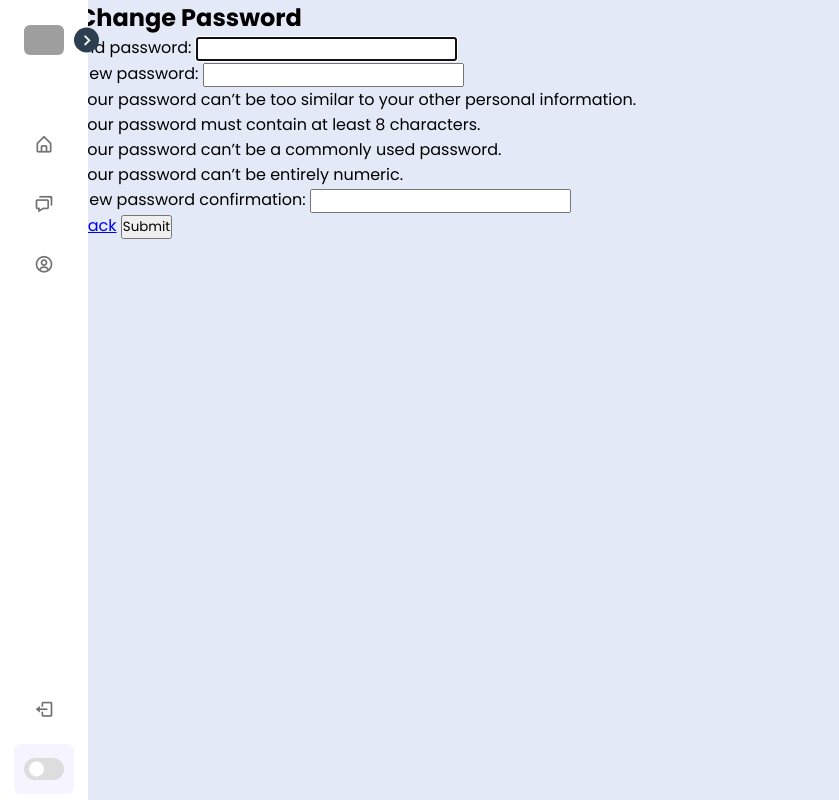
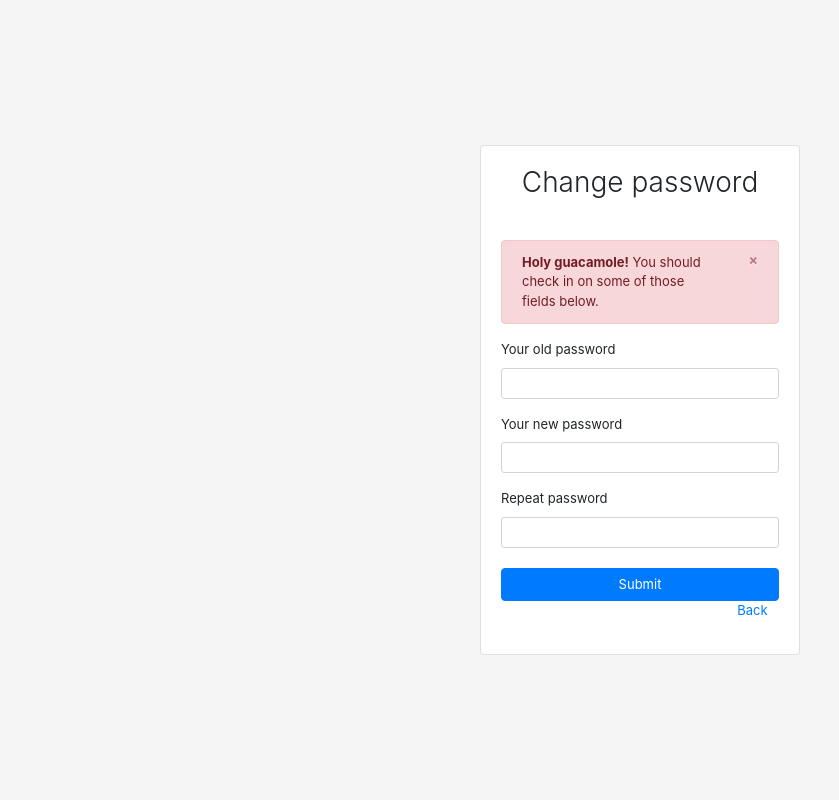
Before and after one commit to TinUIT/WebChat, a Django app: page /change-password/ in a window 1280 px wide. Shown: the whole page, without its empty margins (0-839 px from the left). Run offline with Django 4.2, Linux system fonts and the light colour scheme; a user stored in the database is signed in; some libraries are stand-ins or nearby versions; grey boxes are pictures that could not be loaded.

Commit message:
change-password

```diff
--- a/static/css/changepassword.css
+++ b/static/css/changepassword.css
@@ -48,7 +48,7 @@ span{
 	text-decoration: none;
 }
 
-form .back{
-	margin-right: 30%;
-	left: 50px;
+form .backhome{
+	text-align: center;
+
 }
--- a/templates/password-reset/change-password.html
+++ b/templates/password-reset/change-password.html
@@ -1,13 +1,56 @@
-{% extends 'base.html' %}
 
-{% block title %}Change Password Page{% endblock title %}
+
+{% comment %} {% block title %}Change Password Page{% endblock title %} {% endcomment %}
 
 {% block content %}
-    <h2>Change Password</h2>
+    {% comment %} <h2>Change Password</h2>
     <form method="post">
         {% csrf_token %}
         {{ form.as_p }}
         <a href="{% url 'home' %}">Back</a>
         <button type="submit">Submit</button>
-    </form>
+    </form> {% endcomment %}
+    <link href="//maxcdn.bootstrapcdn.com/bootstrap/4.1.1/css/bootstrap.min.css" rel="stylesheet" id="bootstrap-css">
+{% comment %} <script src="//maxcdn.bootstrapcdn.com/bootstrap/4.1.1/js/bootstrap.min.js"></script> {% endcomment %}
+{% comment %} <script src="//cdnjs.cloudflare.com/ajax/libs/jquery/3.2.1/jquery.min.js"></script> {% endcomment %}
+{% load static %}
+<link rel="stylesheet" href="{% static 'css/changepassword.css' %}">
+<div class="card login-form">
+	<div class="card-body">
+		<h3 class="card-title text-center">Change password</h3>
+
+		<!--Password must contain one lowercase letter, one number, and be at least 7 characters long.-->
+
+		<div class="card-text">
+			<form>
+				<div class="alert alert-danger alert-dismissible fade show" role="alert">
+  					<strong>Holy guacamole!</strong> You should check in on some of those fields below.
+  					<a class="close" data-dismiss="alert" aria-label="Close">
+    				<span aria-hidden="true">&times;</span>
+  					</a>
+				</div>
+				<div class="form-group">
+					<label for="id_old_password">Your old password</label>
+					<input type="password" class="form-control form-control-sm" id="id_old_password">
+				</div>
+				<div class="form-group">
+					<label for="eid_new_password1">Your new password</label>
+					<input type="password" class="form-control form-control-sm" id="id_new_password1">
+				</div>
+				<div class="form-group">
+					<label for="id_new_password2">Repeat password</label>
+					<input type="password" class="form-control form-control-sm" id="id_new_password1">
+				</div>
+
+
+				<div class="f">
+					<button type="submit" class="btn btn-primary btn-block submit-btn" ><a >Submit</a></button>
+				<a class= "backhome" href="/home" style="padding-left: 85%;" >Back</a>
+				</div>
+
+
+			</form>
+		</div>
+	</div>
+</div>
 {% endblock content %}
```
